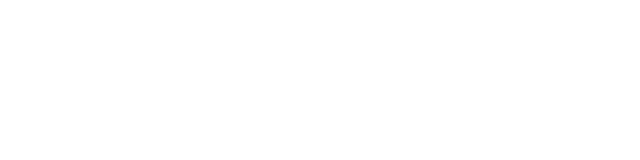
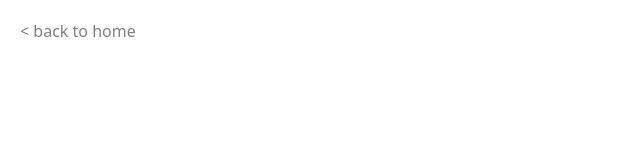
Before and after one commit to jakkrz/ear-training-application, a React (Vite) app: page /train in a window 1280 px wide. Shown: the top 160 px of the page, without its empty margins (0-640 px from the left). Built offline with nearby package versions, Linux system fonts and the light colour scheme.

Commit message:
added buttons to go back

```diff
--- a/src/AnalyticsPage.tsx
+++ b/src/AnalyticsPage.tsx
@@ -1,5 +1,6 @@
 import "./AnalyticsPage.css";
+import { Link } from "react-router-dom";
 
 export default function AnalyticsPage() {
-    return <></>;
+    return <Link to={"/"} className="return-button">back to home</Link>;
 }
--- a/src/ImprovisePage.tsx
+++ b/src/ImprovisePage.tsx
@@ -1,5 +1,6 @@
 import "./ImprovisePage.css";
+import { Link } from "react-router-dom";
 
 export default function ImprovisePage() {
-    return <></>;
+    return <Link to={"/"} className="return-button">back to home</Link>;
 }
--- a/src/TrainPage.tsx
+++ b/src/TrainPage.tsx
@@ -1,5 +1,6 @@
+import { Link } from "react-router-dom";
 import "./TrainPage.css";
 
 export default function TrainPage() {
-    return <></>;
+    return <Link to={"/"} className="return-button">back to home</Link>;
 }
--- a/src/styles.css
+++ b/src/styles.css
@@ -6,3 +6,18 @@ body {
     margin: 0px;
     padding: 0px;
 }
+
+.return-button::before {
+    content: "< ";
+}
+
+.return-button {
+    position: absolute;
+    margin: 20px;
+    color: gray;
+    text-decoration: none;
+}
+
+.return-button:hover {
+    color: black;
+}
```
